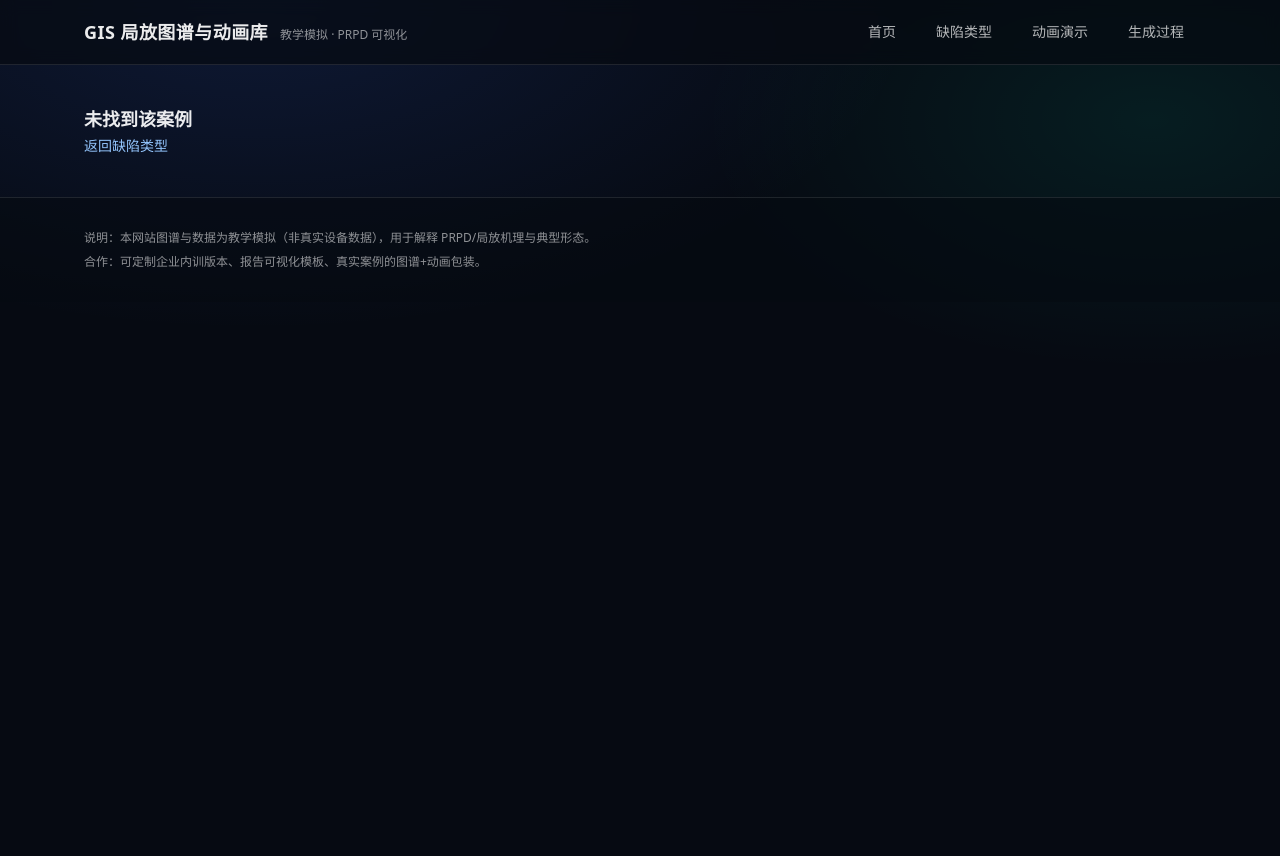
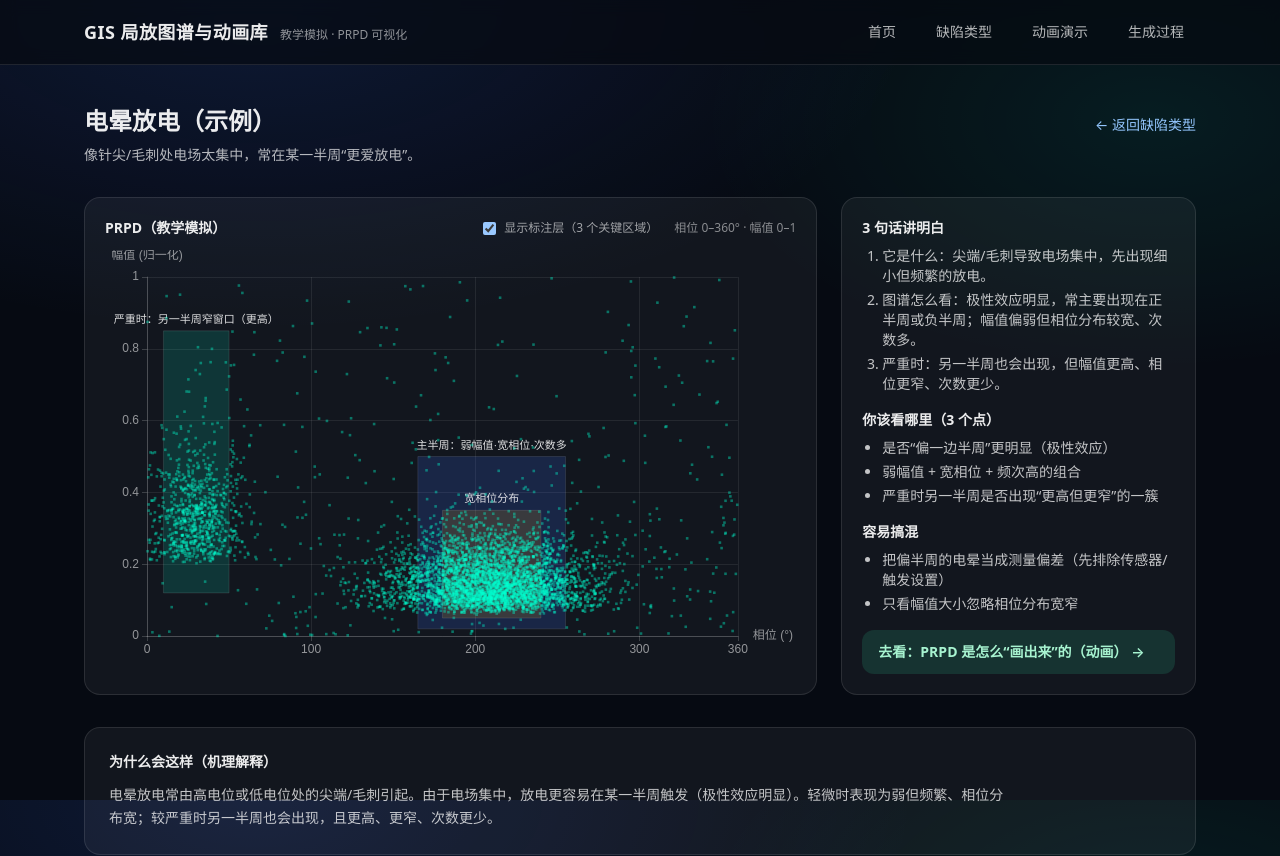
Before and after one commit to yangyuqing15715165798/gis-pd-atlas, a React (Vite) app: page /case/corona in a window 1280 px wide. Shown: the top 856 px of the page. Before the commit the page ends 800 px from the top, so only its background shows below. Built offline with nearby package versions, Linux system fonts and the light colour scheme.

Commit message:
feat: update case library to include corona discharge per mechanism description

```diff
--- a/src/data/cases.ts
+++ b/src/data/cases.ts
@@ -214,26 +214,26 @@ export const cases: Case[] = [
       { id: 'mix', label: '叠加混合区', phase: [25, 75], amp: [0.10, 0.60] },
     ],
   },
-  {
-    id: 'intensity-compare',
-    groupId: 'compound',
-    title: '同缺陷不同强度对比（示例）',
-    oneLiner: '像把同一种“指纹”按得更重：形态类似，但幅值与密度会变化。',
-    seed: 202,
-    profile: 'intensityHigh',
+    {
+    id: 'corona',
+    groupId: 'field',
+    title: '电晕放电（示例）',
+    oneLiner: '像针尖/毛刺处电场太集中，常在某一半周“更爱放电”。',
+    seed: 41,
+    profile: 'corona',
     threeLines: [
-      '它是什么：同一类缺陷在不同工况下强度不同。',
-      '图谱怎么看：形态相似，但点更高/更密，或云团变厚。',
-      '为什么会这样：电压水平/缺陷发展程度会改变放电强弱与次数。',
+      '它是什么：尖端/毛刺导致电场集中，先出现细小但频繁的放电。',
+      '图谱怎么看：极性效应明显，常主要出现在正半周或负半周；幅值偏弱但相位分布较宽、次数多。',
+      '严重时：另一半周也会出现，但幅值更高、相位更窄、次数更少。',
     ],
-    lookFors: ['形态是否保持（窗口/对称性）', '幅值是否整体抬升', '密度是否明显增加'],
-    pitfalls: ['把“强度变化”误当“缺陷类型变化”', '只看高低不看形态（容易误判）'],
+    lookFors: ['是否“偏一边半周”更明显（极性效应）', '弱幅值 + 宽相位 + 频次高的组合', '严重时另一半周是否出现“更高但更窄”的一簇'],
+    pitfalls: ['把偏半周的电晕当成测量偏差（先排除传感器/触发设置）', '只看幅值大小忽略相位分布宽窄'],
     explain:
-      '教学上最重要的是：先认“形态指纹”，再谈强弱。强度变化往往是同一张指纹按得更重或更轻：图谱结构还在，但点更高、更密，云团更厚。',
+      '电晕放电常由高电位或低电位处的尖端/毛刺引起。由于电场集中，放电更容易在某一半周触发（极性效应明显）。轻微时表现为弱但频繁、相位分布宽；较严重时另一半周也会出现，且更高、更窄、次数更少。',
     marks: [
-      { id: 'pos', label: '窗口仍在（形态指纹）', phase: [35, 85], amp: [0.15, 1.00] },
-      { id: 'neg', label: '对称窗口仍在', phase: [215, 265], amp: [0.15, 1.00] },
-      { id: 'raise', label: '幅值抬升区', phase: [50, 75], amp: [0.40, 0.98] },
+      { id: 'major', label: '主半周：弱幅值·宽相位·次数多', phase: [165, 255], amp: [0.02, 0.50] },
+      { id: 'minor', label: '严重时：另一半周窄窗口（更高）', phase: [10, 50], amp: [0.12, 0.85] },
+      { id: 'wide', label: '宽相位分布', phase: [180, 240], amp: [0.05, 0.35] },
     ],
   },
 ]
```
